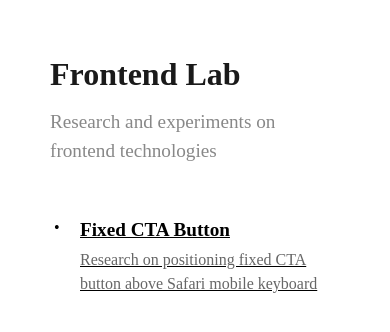
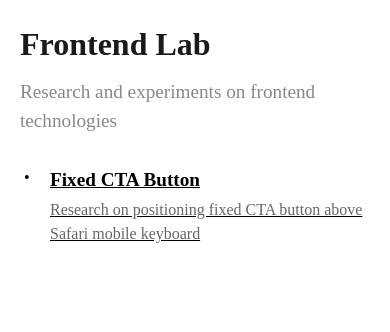
Before and after one commit to almond-bongbong/frontend-essentials, a React (Vite) app: page / in a window 390 px wide. Shown: the top 332 px of the page. Built offline with nearby package versions, Linux system fonts and the light colour scheme.

Commit message:
:children_crossing: Update ux

```diff
--- a/src/components/layouts/navigation/navigation.module.scss
+++ b/src/components/layouts/navigation/navigation.module.scss
@@ -33,3 +33,9 @@
   font-size: 1rem;
   color: #666;
 }
+
+@media (max-width: 768px) {
+  .navigation {
+    margin-top: 30px;
+  }
+}
--- a/src/routes/index.module.scss
+++ b/src/routes/index.module.scss
@@ -1,5 +1,5 @@
 .container {
-  padding: 50px;
+  padding: 40px;
 }
 
 .title {
@@ -13,3 +13,9 @@
   font-size: 1.2rem;
   color: #888;
 }
+
+@media (max-width: 768px) {
+  .container {
+    padding: 20px;
+  }
+}
```
Also changed, not shown: src/routes/fixed-cta-button/fixed-cta-button.module.scss (line endings or trailing spaces).
